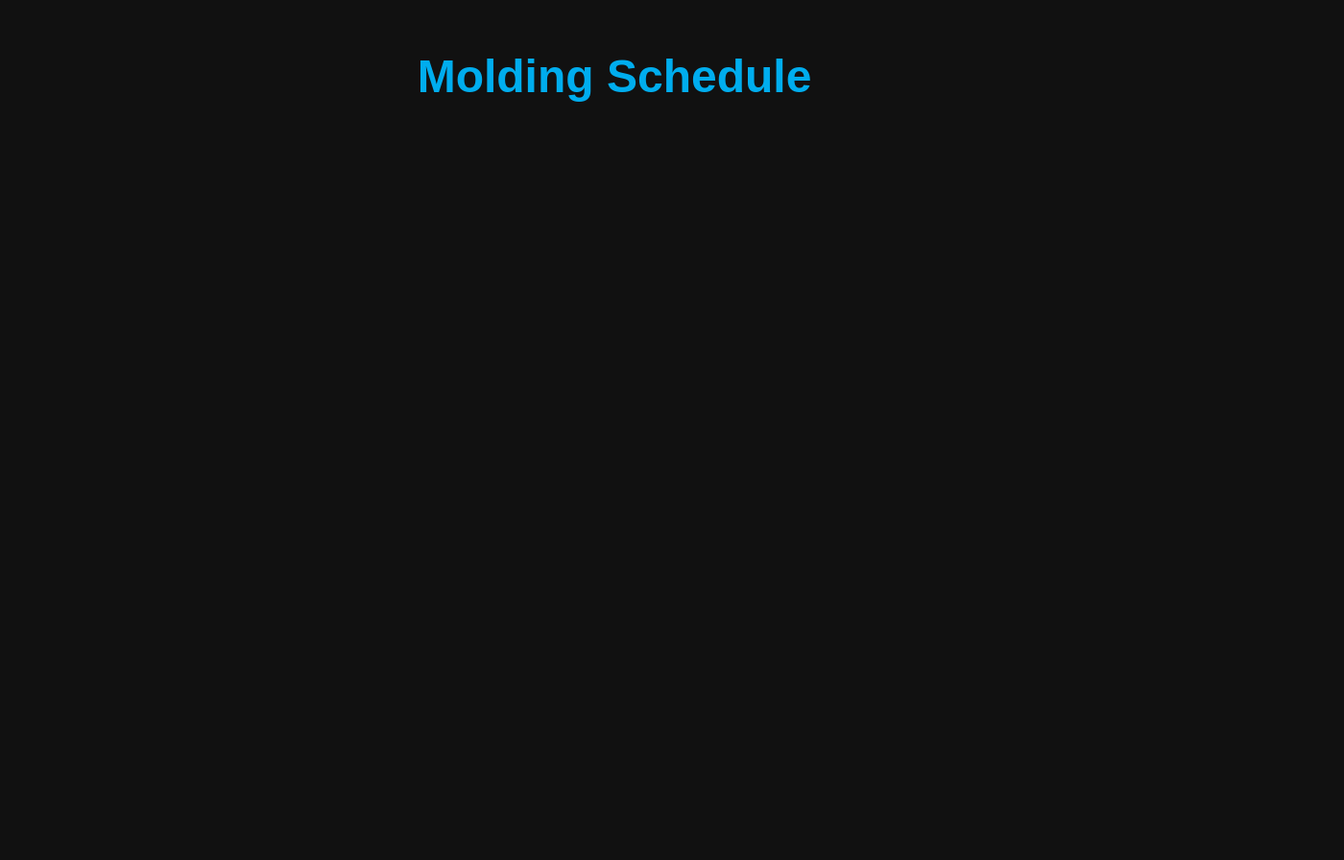
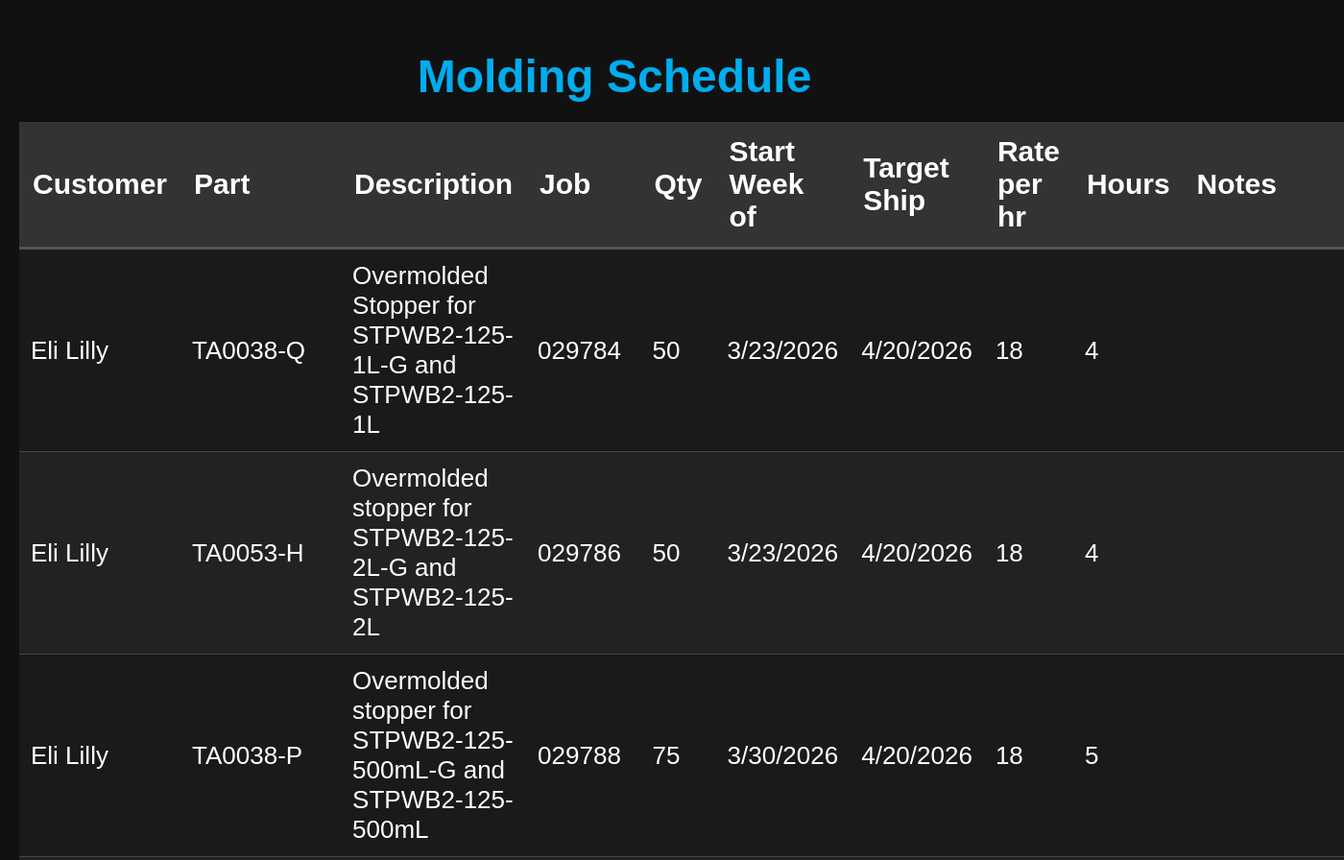
Before and after one commit to andrewkoemm-tse/YD-Schedule, a plain HTML site: page index.html in a window 1280 px wide. Shown: the top 896 px of the page at 96% size, 1400 px wide, since content can reach past the window. Before the commit the page ends 800 px from the top, so only its background shows below. Drawn offline with Linux system fonts and the light colour scheme; no server answers.

Commit message:
Update index.html

```diff
--- a/index.html
+++ b/index.html
@@ -64,7 +64,7 @@
 <script>
 async function loadCSV() {
   try {
-    const response = await fetch("https://tseindustries.sharepoint.com/sites/YoDeck/WHK%201%20Schedule/Molding%20Schedule%28For%20TV%29.csv");
+    const response = await fetch("Molding%20Schedule%28For%20TV%29.csv");
     const text = await response.text();
 
     const parsed = Papa.parse(text).data;
```
